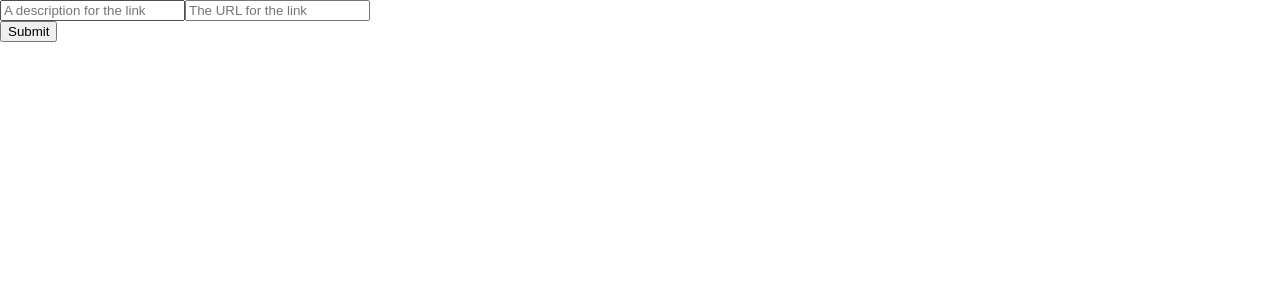
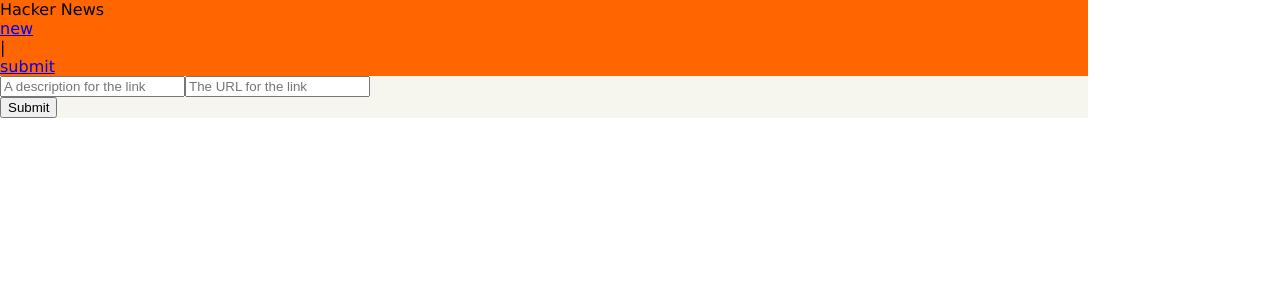
Before and after one commit to vzla0094/hackernews-react-apollo, a React (Create React App) app: page /create in a window 1280 px wide. Shown: the top 300 px of the page. Built offline with nearby package versions, Linux system fonts and the light colour scheme; the HTML template or start-up script is replaced by a standard one.

Commit message:
added routing

```diff
--- a/package.json
+++ b/package.json
@@ -10,6 +10,8 @@
     "graphql": "^15.4.0",
     "react": "^17.0.1",
     "react-dom": "^17.0.1",
+    "react-router": "^5.2.0",
+    "react-router-dom": "^5.2.0",
     "react-scripts": "4.0.1",
     "web-vitals": "^0.2.4"
   },
--- a/src/components/App.js
+++ b/src/components/App.js
@@ -1,11 +1,21 @@
-import React, { Component } from "react";
+import React from "react";
 import LinkList from "./LinkList";
 import CreateLink from "./CreateLink";
+import Header from "./Header";
+import { Switch, Route } from "react-router-dom";
 
-class App extends Component {
-  render() {
-    return <CreateLink />;
-  }
-}
+const App = () => {
+  return (
+    <div className="center w85">
+      <Header />
+      <div className="ph3 pv1 background-gray">
+        <Switch>
+          <Route exact path="/" component={LinkList} />
+          <Route exact path="/create" component={CreateLink} />
+        </Switch>
+      </div>
+    </div>
+  );
+};
 
 export default App;
--- a/src/components/CreateLink.js
+++ b/src/components/CreateLink.js
@@ -1,5 +1,6 @@
 import React, { useState } from "react";
 import { useMutation, gql } from "@apollo/client";
+import { useHistory } from "react-router";
 
 const CREATE_LINK_MUTATION = gql`
   mutation PostMutation($description: String!, $url: String!) {
@@ -13,6 +14,8 @@
 `;
 
 const CreateLink = () => {
+  const history = useHistory();
+
   const [formState, setFormState] = useState({
     description: "",
     url: "",
@@ -23,6 +26,7 @@
       description: formState.description,
       url: formState.url,
     },
+    onCompleted: () => history.push("/"),
   });
 
   return (
--- /dev/null
+++ b/src/components/Header.js
@@ -0,0 +1,23 @@
+import React from "react";
+import { useHistory } from "react-router";
+import { Link, withRouter } from "react-router-dom";
+
+const Header = () => {
+  const history = useHistory();
+  return (
+    <div className="flex pa1 justify-between nowrap orange">
+      <div className="flex flex-fixed black">
+        <div className="fw7 mr1">Hacker News</div>
+        <Link to="/" className="ml1 no-underline black">
+          new
+        </Link>
+        <div className="ml1">|</div>
+        <Link to="/create" className="ml1 no-underline black">
+          submit
+        </Link>
+      </div>
+    </div>
+  );
+};
+
+export default Header;
--- a/src/index.js
+++ b/src/index.js
@@ -3,6 +3,7 @@
 import "./styles/index.css";
 import App from "./components/App";
 import reportWebVitals from "./reportWebVitals";
+import { BrowserRouter } from "react-router-dom";
 
 import {
   ApolloProvider,
@@ -21,9 +22,11 @@
 });
 
 ReactDOM.render(
-  <ApolloProvider client={client}>
-    <App />
-  </ApolloProvider>,
+  <BrowserRouter>
+    <ApolloProvider client={client}>
+      <App />
+    </ApolloProvider>
+  </BrowserRouter>,
   document.getElementById("root")
 );
 
```
Also changed, not shown: 1 other file (tests, documents, lock files or other folders).
